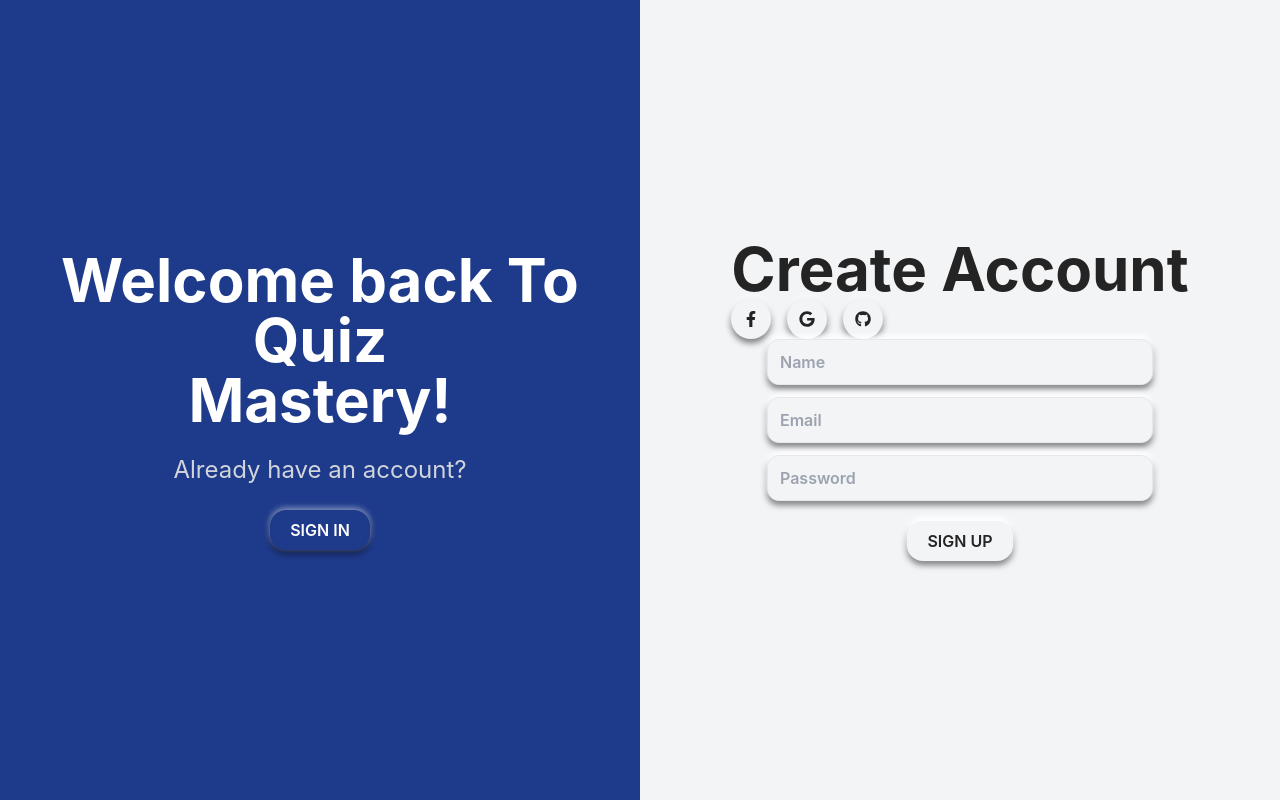
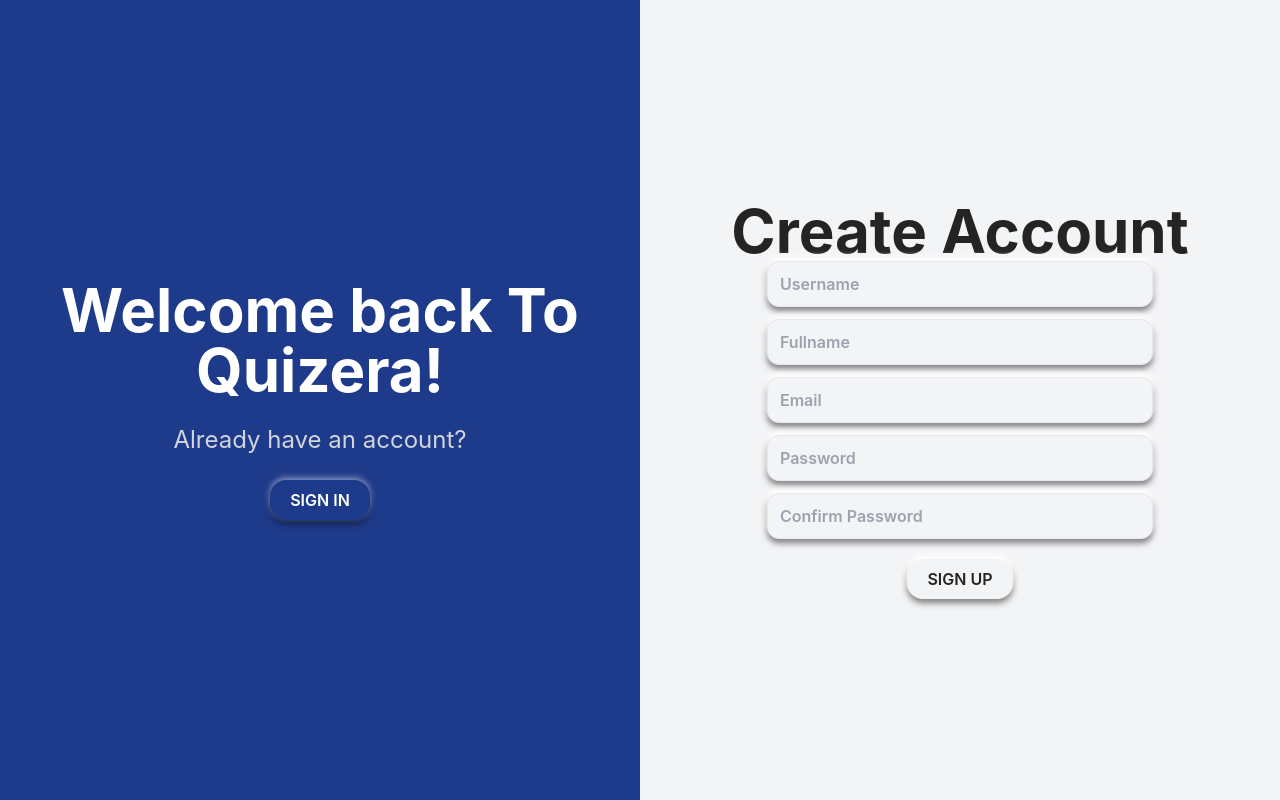
Before and after one commit to Rashidprojects/quiz-competition, a React (Vite) app in the folder Frontend/Quiz/: page /auth/register in a window 1280 px wide. Built offline with nearby package versions, Linux system fonts and the light colour scheme.

Commit message:
Refactor registration frontend: switched from Firebase to Django API backend

```diff
--- a/Frontend/Quiz/src/components/Auth/Login.jsx
+++ b/Frontend/Quiz/src/components/Auth/Login.jsx
@@ -122,7 +122,7 @@
 {/* Right Section */}
 
     <div className={` w-1/2 bg-blue-900 flex items-center justify-center flex-col gap-6 transform transition-transform duration-1000 ${animate ? 'translate-x-0' : '-translate-x-1/3'} `}>
-      <h2 className='text-6xl font-bold text-center text-white'>Welcome To <br /> Quiz Mastery!</h2>
+      <h2 className='text-6xl font-bold text-center text-white'>Welcome To <br /> Quizera!</h2>
       <p className='text-gray-300 text-1xl font-medium cursor-pointer'>New Here?</p>
       <button onClick={handleSignup}
       className='bg-blue-900 text-white font-semibold rounded-2xl shadow-lg px-5 py-2 hover:shadow-xl transition-shadow hover:scale-110 hover:transition ease-in-out duration-300'
--- a/Frontend/Quiz/src/components/Auth/OtpInput.jsx
+++ b/Frontend/Quiz/src/components/Auth/OtpInput.jsx
@@ -1,68 +1,82 @@
-import React, { useRef } from 'react';
-import { verifyOtp } from '../../services/otpService';
+import axios from 'axios';
+import { useNavigate } from 'react-router-dom';
+import React, { useState, useContext, useRef } from 'react';
+import { UserContext } from '../../context/UserContext';
 
-const OtpInput = ({ email,onOtpVerified }) => {
-    const inputs = useRef([]);
+const OtpInput = () => {
+    const [otp, setOtp] = useState(['', '', '', '', '', '']);
+    const { state } = useContext(UserContext);
+    const inputRefs = useRef([]);
+    const navigate = useNavigate()
 
-    const handleChange = (e, index) => {
-        const value = e.target.value;
+    const handleChange = (index, value) => {
+        // Ensure the value is a single digit or empty
+        if (value.length > 1) return;
 
-        if (value.length > 1 || (value && isNaN(value))) {
-            e.target.value = '';
-            return
-        }
+        const newOtp = [...otp];
+        newOtp[index] = value;
 
-        // Move to the next input if the current one has a value
-        if (e.target.value.length === 1 && index < inputs.current.length - 1) {
-            inputs.current[index + 1].focus();
-        }
+        setOtp(newOtp);
 
-        // Handle backspace to move to the previous input
-        if (e.target.value.length === 0 && index > 0 && e.nativeEvent.inputType === 'deleteContentBackward') {
-            inputs.current[index - 1].focus();
+        // Move to the next input if the current input is filled
+        if (value && index < otp.length - 1) {
+            inputRefs.current[index + 1].focus();
         }
     };
 
-    const handleSubmit = async () => {
-        const otp = inputs.current.map(input => input.value).join('');
+    const handleKeyDown = (index, e) => {
+        // Move to the previous input on backspace
+        if (e.key === 'Backspace' && !otp[index] && index > 0) {
+            inputRefs.current[index - 1].focus();
+        }
+    };
+
+    const handleOtpVerification = async (e) => {
+        e.preventDefault();
+        const otpString = otp.join(''); // Join the OTP array into a single string
+
         try {
-            const response = await verifyOtp(otp, email);
-            if (response.success) {
-                alert('OTP verified successfully!');
-                onOtpVerified(); // Call the callback if OTP is verified
-            } else {
-                alert('Invalid OTP. Please try again.');
-            }
+            const response = await axios.post('http://localhost:8000/api/verify-otp/', {
+                username: state.username,
+                otp: otpString,
+            });
+            navigate('/')
+            console.log('Successfully verified OTP');
         } catch (error) {
-            alert('An error occurred during OTP verification. Please try again.');
+            console.error('Error verifying OTP:', error.response ? error.response.data : error.message);
+            alert('Failed to verify OTP: ' + (error.response?.data?.error || 'Unknown error'));
         }
     };
 
     return (
-        <div>
-            <h2>Enter OTP</h2>
-            <div id="otp-container">
-                {[...Array(6)].map((_, index) => (
+        <form onSubmit={handleOtpVerification} className="otp-input">
+            <h2>Username from: {state.username}</h2>
+            <div className="otp-input-container" style={{ display: 'flex', justifyContent: 'space-between', width: '240px' }}>
+                {otp.map((digit, index) => (
                     <input
                         key={index}
                         type="text"
                         maxLength="1"
-                        ref={el => (inputs.current[index] = el)}
-                        onChange={e => handleChange(e, index)}
+                        value={digit}
+                        onChange={(e) => handleChange(index, e.target.value)}
+                        onKeyDown={(e) => handleKeyDown(index, e)}
+                        ref={(el) => (inputRefs.current[index] = el)}
+                        placeholder=""
                         style={{
-                            width: '40px',
+                            width: '30px',
                             height: '40px',
                             fontSize: '20px',
                             textAlign: 'center',
-                            margin: '0 5px',
+                            margin: '10px 5px',
                             border: '1px solid #ccc',
                             borderRadius: '5px',
                         }}
+                        className="otp-input-field"
                     />
                 ))}
             </div>
-            <button onClick={handleSubmit}>Submit OTP</button>
-        </div>
+            <button type="submit">Verify OTP</button>
+        </form>
     );
 };
 
--- a/Frontend/Quiz/src/components/Auth/Register.jsx
+++ b/Frontend/Quiz/src/components/Auth/Register.jsx
@@ -1,111 +1,78 @@
-// src/RegisterPage.jsx
+import React, { useContext, useEffect, useState } from 'react';
+import { useNavigate,useLocation } from 'react-router-dom';
+import { sendOtpToEmail } from '../../services/otpService';
+import axios from 'axios';
+import { UserContext } from '../../context/UserContext';
 
-import React, { useEffect, useState } from 'react';
-import { createUserWithEmailAndPassword,signInWithPopup, RecaptchaVerifier } from 'firebase/auth';
-import { FaFacebookF,FaGoogle,FaGithub } from "react-icons/fa";
-import { auth, db, googleProvider, githubProvider } from '../../firebase';
-import { useNavigate } from 'react-router-dom';
-import { doc, setDoc } from 'firebase/firestore';
-import { sendOtpToEmail } from '../../services/otpService';
-import OtpInput from './OtpInput';
 
 const Register = () => {
-  const [email, setEmail] = useState('');
-  const [password, setPassword] = useState('');
-  const [username,setUsername] = useState('')
-  const [otp,setOtp] = useState('')
-  const [isOtpSent, setIsOtpSent] = useState(false)
-  const [otpMethod, setOtpMethod] = useState('email')
+  const { dispatch } = useContext(UserContext)
+  const [formData, setFormData] = useState({
+    username: '',
+    fullname: '',
+    email : '',
+    password : '',
+    confirmPassword:''
+  })
+
   const [otpSection, setOtpSection] = useState(false)
   const [animate,setAnimate] = useState(false)
+  const [error, setError] = useState(null);
+  const [success, setSuccess] = useState(null);
   const navigate = useNavigate()
 
 
-  const sendOtp = async () => {
-    console.log('send otp is called');
+
+
+  const handleSubmit = async (e) => {
+    e.preventDefault();
+    if (formData.password !== formData.confirmPassword) {
+      setError("Passwords do not match.");
+      return;
+    }
+
+    setOtpSection(true)
+
     try {
-      await sendOtpToEmail(email)
+      const response = await axios.post('http://localhost:8000/api/register/', {
+        username: formData.username,
+        fullname: formData.fullname,
+        email: formData.email,
+        password: formData.password,
+      });
+
+      dispatch({ type: 'SET_USERNAME', payload: formData.username })
+      console.log(response.data);
+      console.log('send data to otp : ', otpSection + ' name :', formData.username);
+
+      navigate('/auth/otp/')
+      setSuccess(response.data.message);
+      setError(null);
     } catch (error) {
-      alert(error.message)
+      console.log('Registration error:', error);
+      console.log('Error response:', error.response);
+      setError(error.response?.data || "Registration failed");
     }
-  }
+  };
+
+  console.log(error ? error : success   );
+
+
 
   useEffect(() => {
     // Trigger the animation after the component mounts
     setAnimate(true)
   },[])
 
-  const handleSignup = async () => {
-    try {
-      // Create a new user with Firebase Authentication
-      const userCredential =  await createUserWithEmailAndPassword(auth, email, password);
-      const user = userCredential.user
 
-      // Store the user's information in Firestore (using user's unique id)
-      await setDoc(doc(db, 'users', user.uid), {
-        username: username,
-        email : email,
-        bgColor:''
-      })
-      navigate('/')
-    } catch (error) {
-      alert(error.message);
-    }
-  };
+  const handleChange = (e) => {
+  const { name, value } = e.target;
+  setFormData((prevData) => ({
+    ...prevData,
+    [name]: value,
+  }));
+};
 
-  const handleGenerateOtp = async () => {
-    const emailPattern = /^[a-zA-Z0-9._%+-]+@[a-zA-Z0-9.-]+\.[a-zA-Z]{2,}$/;
-
-    if (email && username && password !== '') {
-      // Check if the email is in a valid format
-      if (!emailPattern.test(email)) {
-        alert('Please enter a valid email address.');
-        return;
-      }
-
-      // Proceed with showing OTP section if email is valid
-      setOtpSection(true);
-      await sendOtp()
-    } else {
-      alert('Please fill in all required fields.');
-    }
-  };
-
-
-  console.log('otp button clicked : ',otpSection);
-
-  const handleGoogleSignIn = async () => {
-    try {
-      const result = await signInWithPopup(auth,googleProvider)
-      const user = result.user;
-
-      // store users's information in firestore (using user's unique id)
-      await setDoc(doc(db, 'users', user.uid ), {
-        username: user.displayName || '',
-        email: user.email || '',
-        bgColor:''
-      })
-      navigate('/');
-    } catch (error) {
-      alert(error.message)
-    }
-  }
-
-  const handleGithubSignin = async () => {
-    try {
-      const result = await signInWithPopup(auth,githubProvider)
-      const user = result.user;
-
-      await setDoc(doc(db, 'users', user.uid), {
-        username: user.displayName || '',
-        email: user.email || '',
-        bgColor: ''
-      })
-      navigate('/')
-    } catch (error) {
-      alert(error.message)
-    }
-  }
 
   const handleSignin = () => {
     navigate('/auth/login')
@@ -116,7 +83,7 @@
     // Left Section
   <div className={` flex h-screen  `}>
     <div className={` w-1/2 bg-blue-900 flex items-center justify-center flex-col gap-6 transform transition-transform duration-1000 ${animate ? 'translate-x-0' : 'translate-x-1/2'} z-10 `}>
-      <h2 className='text-6xl font-bold text-center text-white'>Welcome back To Quiz <br /> Mastery!</h2>
+      <h2 className='text-6xl font-bold text-center text-white'>Welcome back To<br /> Quizera!</h2>
       <p className='text-gray-300 text-2xl cursor-pointer'>Already have an account?</p>
       <button onClick={handleSignin}
       className='bg-blue-900 text-white font-semibold rounded-2xl shadow-lg px-5 py-2 hover:shadow-xl transition-shadow hover:scale-110 hover:transition ease-in-out duration-300'
@@ -126,42 +93,36 @@
 
     {/* Right Section */}
     <div className={` w-1/2 bg-gray-100 flex items-center justify-center flex-col gap-5 transform transition-transform duration-1000 ${animate ? 'translate-x-0' : 'translate-x-1/4'} `}>
-      {otpSection ? <OtpInput email={email} onOtpVerified={handleSignup} /> : (
       <div>
         <h2 className='text-6xl font-bold text-center'>Create Account</h2>
 
-        {/* sign in option logos */}
-        <div className='list-none flex gap-4'>
-            <li className='rounded-full px-3 py-3 bg-gray-100 cursor-pointer shadow-lg hover:scale-125 hover:transition ease-in-out duration-300'
-              style={{ boxShadow: '0 -4px 6px rgba(255, 255, 255, 0.5), 0 4px 6px rgba(0, 0, 0, 0.5)' }}
-            ><FaFacebookF /></li>
-
-            <li onClick={handleGoogleSignIn}
-              className='rounded-full px-3 py-3 bg-gray-100 cursor-pointer shadow-lg hover:scale-125 hover:transition ease-in-out duration-300'
-              style={{ boxShadow: '0 -4px 6px rgba(255, 255, 255, 0.5), 0 4px 6px rgba(0, 0, 0, 0.5)' }}
-            ><FaGoogle /></li>
-
-            <li onClick={handleGithubSignin}
-              className='rounded-full px-3 py-3 bg-gray-100 cursor-pointer shadow-lg hover:scale-125 hover:transition ease-in-out duration-300'
-              style={{ boxShadow: '0 -4px 6px rgba(255, 255, 255, 0.5), 0 4px 6px rgba(0, 0, 0, 0.5)' }}
-            ><FaGithub /></li>
-        </div>
-
+        <form onSubmit={handleSubmit}>
         <div className='flex flex-col gap-3 justify-center items-center'>
             <input type="text"
             className='border px-3 w-[386px] h-[46px] rounded-xl shadow-xl font-semibold bg-gray-100 focus:border-red-500 focus:ring-red-500 focus:ring-opacity-50 '
             style={{ boxShadow: '0 -4px 6px rgba(255, 255, 255, 1), 0 4px 6px rgba(0, 0, 0, 0.5)' }}
-            value={username}
-            onChange={(e) => setUsername(e.target.value)}
-            placeholder='Name'
+            name='username'
+            value={formData.username}
+            onChange={handleChange}
+            placeholder='Username'
+            required />
+
+            <input type="text"
+            className='border px-3 w-[386px] h-[46px] rounded-xl shadow-xl font-semibold bg-gray-100 focus:border-red-500 focus:ring-red-500 focus:ring-opacity-50 '
+            style={{ boxShadow: '0 -4px 6px rgba(255, 255, 255, 1), 0 4px 6px rgba(0, 0, 0, 0.5)' }}
+            name='fullname'
+            value={formData.fullname}
+            onChange={handleChange}
+            placeholder='Fullname'
             required />
 
             <input
             type="email"
             className='border px-3 w-[386px] h-[46px] rounded-xl shadow-xl font-semibold bg-gray-100'
             style={{ boxShadow: '0 -4px 6px rgba(255, 255, 255, 1), 0 4px 6px rgba(0, 0, 0, 0.5)' }}
-            value={email}
-            onChange={(e) => setEmail(e.target.value)}
+            name='email'
+            value={formData.email}
+            onChange={handleChange}
             placeholder='Email'
             required
             />
@@ -170,18 +131,33 @@
             type="password"
             className='border px-3 w-[386px] h-[46px] rounded-xl shadow-xl font-semibold bg-gray-100'
             style={{ boxShadow: '0 -4px 6px rgba(255, 255, 255, 1), 0 4px 6px rgba(0, 0, 0, 0.5)' }}
-            value={password}
-            onChange={(e) => setPassword(e.target.value)}
+            name='password'
+            value={formData.password}
+            onChange={handleChange}
             placeholder='Password'
             required
             />
-            <button onClick={handleGenerateOtp}
+
+          <input
+            type="password"
+            className='border px-3 w-[386px] h-[46px] rounded-xl shadow-xl font-semibold bg-gray-100'
+            style={{ boxShadow: '0 -4px 6px rgba(255, 255, 255, 1), 0 4px 6px rgba(0, 0, 0, 0.5)' }}
+            name="confirmPassword"
+            value={formData.confirmPassword}
+            onChange={handleChange}
+            placeholder='Confirm Password'
+            required
+            />
+            {/* onClick={handleGenerateOtp} */}
+
+            <button type='submit'
             className='bg-gray-100 font-semibold rounded-2xl shadow-lg px-5 py-2 mt-2 hover:shadow-xl  transition-shadow hover:scale-125 hover:transition ease-in-out duration-300'
             style={{ boxShadow: '0 -4px 6px rgba(255, 255, 255, 1), 0 4px 6px rgba(0, 0, 0, 0.5)' }}>SIGN UP</button>
 
         </div>
+        </form>
       </div>
-      )}
+
     </div>
   </div>
 
--- a/Frontend/Quiz/src/components/Navbar.jsx
+++ b/Frontend/Quiz/src/components/Navbar.jsx
@@ -67,6 +67,8 @@
     return () => unsubscribe();
   },[])
 
+  console.log('current user is : ', user);
+
   // Only log if userIcon has a value
   useEffect(() => {
     if (userIcon) {
--- /dev/null
+++ b/Frontend/Quiz/src/context/UserContext.jsx
@@ -0,0 +1,31 @@
+// UserContext.js
+import React, { createContext, useReducer } from 'react';
+
+// Create a context
+export const UserContext = createContext();
+
+// Define initial state
+const initialState = {
+    username: '',
+};
+
+// Define a reducer function
+const userReducer = (state, action) => {
+    switch (action.type) {
+        case 'SET_USERNAME':
+            return { ...state, username: action.payload };
+        default:
+            return state;
+    }
+};
+
+// Create a provider component
+export const UserProvider = ({ children }) => {
+    const [state, dispatch] = useReducer(userReducer, initialState);
+
+    return (
+        <UserContext.Provider value={{ state, dispatch }}>
+            {children}
+        </UserContext.Provider>
+    );
+};
--- a/Frontend/Quiz/src/routes/AppRoutes.jsx
+++ b/Frontend/Quiz/src/routes/AppRoutes.jsx
@@ -2,6 +2,7 @@
 import { Routes,Route } from 'react-router-dom'
 import AuthRoutes from './AuthRoutes'
 import AdminRoutes from './AdminRoutes'
+import { UserProvider } from '../context/UserContext'
 
 // Lazy load the Home and About components
 const Home = React.lazy(() => import('../pages/Home') )
@@ -14,6 +15,7 @@
   return (
 
     <Suspense fallback={ <div>Loading</div> } >
+      <UserProvider>
         <Routes>
             <Route path='/' element={<Home/>} />
             <Route path='rules/' element={<Rules/>} />
@@ -27,6 +29,7 @@
 
             {/* <Route path="*" element={<NotFound />} /> */}
         </Routes>
+      </UserProvider>
     </Suspense>
 
   )
--- a/Frontend/Quiz/src/routes/AuthRoutes.jsx
+++ b/Frontend/Quiz/src/routes/AuthRoutes.jsx
@@ -2,12 +2,15 @@
 import { Routes, Route, Router } from 'react-router-dom'
 import LoginPage from '../pages/LoginPage'
 import RegisterPage from '../pages/RegisterPage'
+import OtpInput from '../components/Auth/OtpInput'
+
 
 const AuthRoutes = () => {
   return (
     <Routes>
       <Route path='login/' element={<LoginPage />} />
       <Route path='register/' element={<RegisterPage />} />
+      <Route path='otp/' element={<OtpInput />} />
     </Routes>
   )
 }
--- a/Frontend/Quiz/src/services/otpService.js
+++ b/Frontend/Quiz/src/services/otpService.js
@@ -31,7 +31,7 @@
         const csrfToken = csrfResponse.data.csrfToken;
 
         const response = await axios.post('http://127.0.0.1:8000/api/verify-otp/', {
-            otp: otp,
+            otp_code: otp,
             email: email
         }, {
             headers : {
@@ -41,6 +41,7 @@
         });
 
         return response.data;
+
     } catch (error) {
         console.error('Error verifying OTP:', error);
         throw new Error('OTP verification failed');
```
Also changed, not shown: 1 other file (tests, documents, lock files or other folders).
